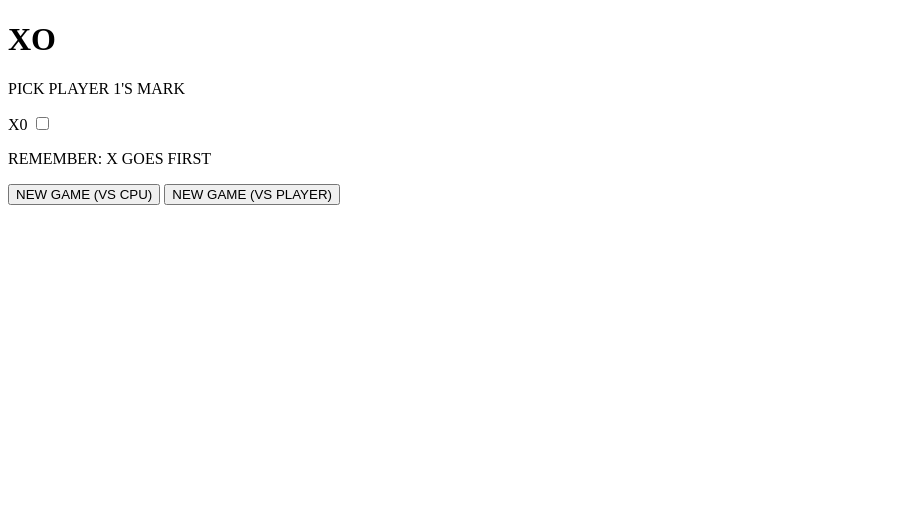
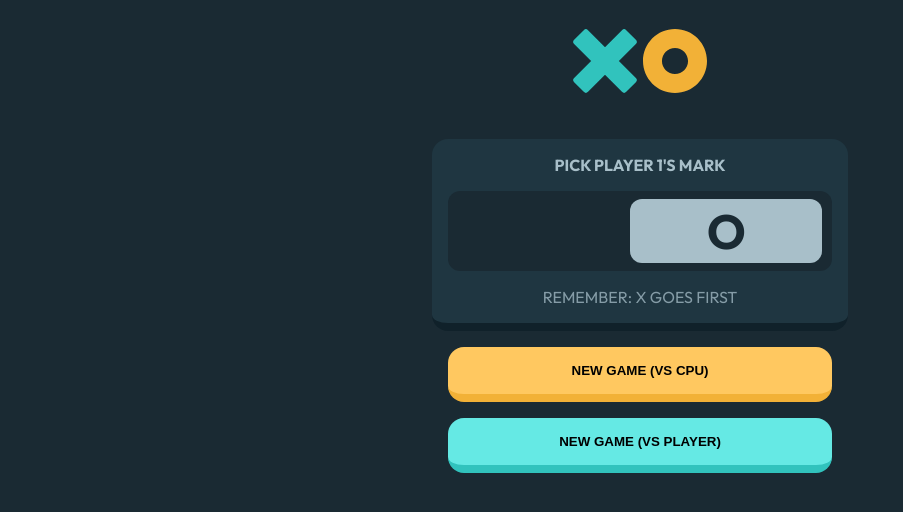
Before and after one commit to AakashSahani/tic-tac-toe, a plain HTML site: page index.html in a window 1280 px wide. Shown: the whole page, without its empty margins (0-903 px from the left). Drawn offline with Linux system fonts and the light colour scheme.

Commit message:
Added Basic Styling

```diff
--- a/index.html
+++ b/index.html
@@ -2,32 +2,50 @@
 <html lang="en">
 	<head>
 		<meta charset="UTF-8" />
-		<meta name="viewport" content="width=device-width, initial-scale=1.0" />
 		<meta name="author" content="Aakash Sahani" />
 		<meta name="description" content="A tic-tac-toe game " />
+		<meta http-equiv="X-UA-Compatible" content="IE=edge" />
+		<meta name="viewport" content="width=device-width, initial-scale=1.0" />
 		<link
 			rel="icon"
 			type="image/png"
 			sizes="32x32"
 			href="./assets/favicon-32x32.png"
 		/>
+		<link rel="stylesheet" href="./styles/main.css" />
 		<title>Tic Tac Toe</title>
 	</head>
 	<body>
 		<header>
-			<h1>XO</h1>
+			<h1>
+				<svg width="64" height="64" xmlns="http://www.w3.org/2000/svg">
+					<path
+						d="M15.002 1.147 32 18.145 48.998 1.147a3 3 0 0 1 4.243 0l9.612 9.612a3 3 0 0 1 0 4.243L45.855 32l16.998 16.998a3 3 0 0 1 0 4.243l-9.612 9.612a3 3 0 0 1-4.243 0L32 45.855 15.002 62.853a3 3 0 0 1-4.243 0L1.147 53.24a3 3 0 0 1 0-4.243L18.145 32 1.147 15.002a3 3 0 0 1 0-4.243l9.612-9.612a3 3 0 0 1 4.243 0Z"
+						fill="#31C3BD"
+						fill-rule="evenodd"
+					/>
+				</svg>
+				<svg width="64" height="64" xmlns="http://www.w3.org/2000/svg">
+					<path
+						d="M32 0c17.673 0 32 14.327 32 32 0 17.673-14.327 32-32 32C14.327 64 0 49.673 0 32 0 14.327 14.327 0 32 0Zm0 18.963c-7.2 0-13.037 5.837-13.037 13.037 0 7.2 5.837 13.037 13.037 13.037 7.2 0 13.037-5.837 13.037-13.037 0-7.2-5.837-13.037-13.037-13.037Z"
+						fill="#F2B137"
+					/>
+				</svg>
+			</h1>
 		</header>
 		<main>
-			<div>
+			<div class="container">
 				<p>PICK PLAYER 1'S MARK</p>
-				<form>
-					<label for="playerTile"> X0 </label>
-					<input type="checkbox" name="playerTile" id="playerTile" />
+				<form class="selection">
+					<input type="checkbox" name="player" id="player" />
+					<label for="player"></label>
 				</form>
 				<p>REMEMBER: X GOES FIRST</p>
 			</div>
-			<button type="submit">NEW GAME (VS CPU)</button>
-			<button type="submit">NEW GAME (VS PLAYER)</button>
+			<div class="game_button">
+				<button type="submit">NEW GAME (VS CPU)</button>
+				<button type="submit" class="blue">NEW GAME (VS PLAYER)</button>
+			</div>
 		</main>
 		<!--
   <!-- New game menu start -->
@@ -62,5 +80,6 @@
   Yes, restart -->
 
 		<!-- Game board end  -->
+		<script src="./script/app.js"></script>
 	</body>
 </html>
--- a/script/app.js
+++ b/script/app.js
@@ -0,0 +1,10 @@
+const playerChoice = document.getElementById('player');
+
+playerChoice.addEventListener('input', (e) => {
+	const isChecked = e.target.checked;
+	if (isChecked) {
+		console.log('checked');
+	} else {
+		console.log('unchecked');
+	}
+});
--- /dev/null
+++ b/styles/game.css
@@ -0,0 +1,85 @@
+header {
+	display: flex;
+	flex-flow: row;
+	justify-content: space-between;
+	align-items: center;
+}
+
+header h1 {
+	display: flex;
+	align-items: center;
+	justify-content: center;
+}
+header h1 svg {
+	scale: 0.5;
+}
+
+.reset {
+	background-color: var(--silver);
+	color: var(--darkNavy);
+	border-bottom: 0.5rem solid var(--silverHover);
+}
+
+.turn {
+	background-color: var(--semiDarkNavy);
+	color: var(--silver);
+	border-bottom: 0.5rem solid var(--darkNavyHover);
+	padding: 0.5rem 2rem;
+	width: fit-content;
+}
+
+.game_grid {
+	width: 100%;
+	display: flex;
+	justify-content: center;
+	align-items: center;
+	flex-flow: column;
+}
+
+.game_grid ul {
+	display: grid;
+	grid-template-columns: repeat(3, 1fr);
+	grid-template-rows: repeat(3, 1fr);
+	gap: 1rem;
+	justify-content: center;
+	align-items: center;
+	width: 100%;
+	padding: 0;
+	margin: 1rem auto;
+}
+
+.game_grid button {
+	width: 100%;
+	background-color: var(--semiDarkNavy);
+	border-bottom-color: var(--darkNavyHover);
+	height: 7rem;
+	width: 7rem;
+	display: flex;
+	align-items: center;
+	justify-content: center;
+	text-align: center;
+}
+
+.score {
+	display: flex;
+	flex-flow: row;
+	align-items: center;
+	justify-content: space-evenly;
+	gap: 1rem;
+	width: 100%;
+	margin: 1rem auto;
+}
+
+.score > div {
+	padding: 1rem;
+	width: fit-content;
+	display: flex;
+	flex-flow: column;
+	align-items: center;
+	justify-content: center;
+	background-color: var(--lightBlue);
+	border-radius: 0.5rem;
+	width: 5rem;
+	max-height: 2rem;
+	text-align: center;
+}
--- a/styles/main.css
+++ b/styles/main.css
@@ -0,0 +1,162 @@
+@import url('https://fonts.googleapis.com/css2?family=Outfit:wght@400;500;700&display=swap');
+
+:root {
+	/* Colors */
+	--darkNavy: rgb(26, 42, 51);
+	--darkNavyHover: #10212a;
+	--semiDarkNavy: rgb(31, 54, 65);
+	--silver: rgb(168, 191, 201);
+	--silverHover: rgb(219, 232, 237);
+	--lightBlue: rgb(49, 195, 189);
+	--lightBlueHover: rgb(101, 233, 228);
+	--lightYellow: rgb(242, 177, 55);
+	--lightYellowHover: rgb(255, 200, 96);
+}
+
+body {
+	font-family: 'Outfit', sans-serif;
+	display: flex;
+	flex-flow: column;
+	justify-content: center;
+	align-items: center;
+	height: 100%;
+	background-color: var(--darkNavy);
+	color: var(--silver);
+}
+
+main {
+	display: flex;
+	flex-flow: column;
+	min-width: 300px;
+	align-items: center;
+	justify-content: center;
+	gap: 1rem;
+	padding: 1rem 2rem;
+}
+
+main > * {
+	width: 100%;
+}
+
+/* Button Styling */
+button {
+	border-radius: 1rem;
+	background-color: var(--lightYellowHover);
+	padding: 1rem;
+	border: none;
+	border-bottom: 0.5rem solid var(--lightYellow);
+	font-weight: bold;
+	width: 100%;
+}
+
+button:hover {
+	cursor: pointer;
+	background-color: var(--lightYellow);
+	border-bottom-color: var(--lightYellowHover);
+}
+
+.blue {
+	background-color: var(--lightBlueHover);
+	border-bottom: 0.5rem solid var(--lightBlue);
+}
+
+.blue:hover {
+	background-color: var(--lightBlue);
+	border-bottom-color: var(--lightBlueHover);
+}
+
+ul {
+	list-style: none;
+}
+
+/* Player Selection */
+.container {
+	background-color: var(--semiDarkNavy);
+	display: flex;
+	flex-flow: column;
+	justify-content: center;
+	align-items: center;
+	border-radius: 1rem;
+	border-bottom: 0.5rem solid var(--darkNavyHover);
+	padding: 0 1rem;
+}
+
+.container p {
+	font-weight: 700;
+}
+
+.container p:last-child {
+	color: var(--silver);
+	font-weight: normal;
+	font-size: 1rem;
+	opacity: 0.75;
+}
+
+.container form {
+	position: relative;
+	width: 100%;
+	display: flex;
+}
+
+.selection input[type='checkbox'] {
+	display: none;
+}
+
+.selection label {
+	padding: 2.5rem 0;
+	background-color: var(--darkNavy);
+	border-radius: 0.75rem;
+	width: 100%;
+	flex: 1;
+	cursor: pointer;
+	display: inline-block;
+	position: relative;
+	transition: all ease-in-out 0.3s;
+}
+
+.selection label::after {
+	content: 'O';
+	right: 2.5%;
+	top: 0.5rem;
+	height: 80%;
+	width: 50%;
+	display: flex;
+	cursor: pointer;
+	font-weight: 700;
+	font-size: 3rem;
+	position: absolute;
+	text-align: center;
+	align-items: center;
+	color: var(--darkNavy);
+	border-radius: 0.75rem;
+	justify-content: center;
+	background-color: var(--silver);
+	transition: all ease-in-out 0.3s;
+}
+
+.selection input[type='checkbox']:checked ~ label {
+	background-color: var(--silver);
+}
+
+.selection input[type='checkbox']:checked ~ label::after {
+	background-color: var(--darkNavy);
+	color: var(--silver);
+	content: 'X';
+	transform: translateX(-90%);
+}
+
+.game_button {
+	display: flex;
+	flex-flow: column;
+	justify-content: center;
+	align-items: center;
+	width: 100%;
+	margin: auto;
+	gap: 1rem;
+}
+
+@media (min-width: 601px) {
+	main {
+		width: 30vw;
+	}
+}
```
Also changed, not shown: game.html (+90 -5 lines).
